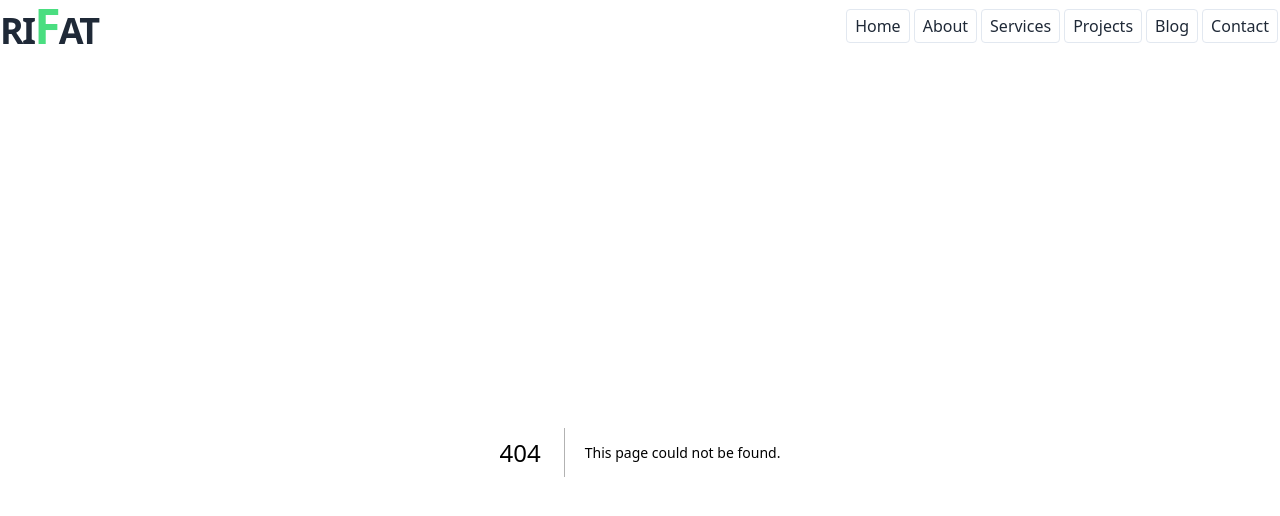
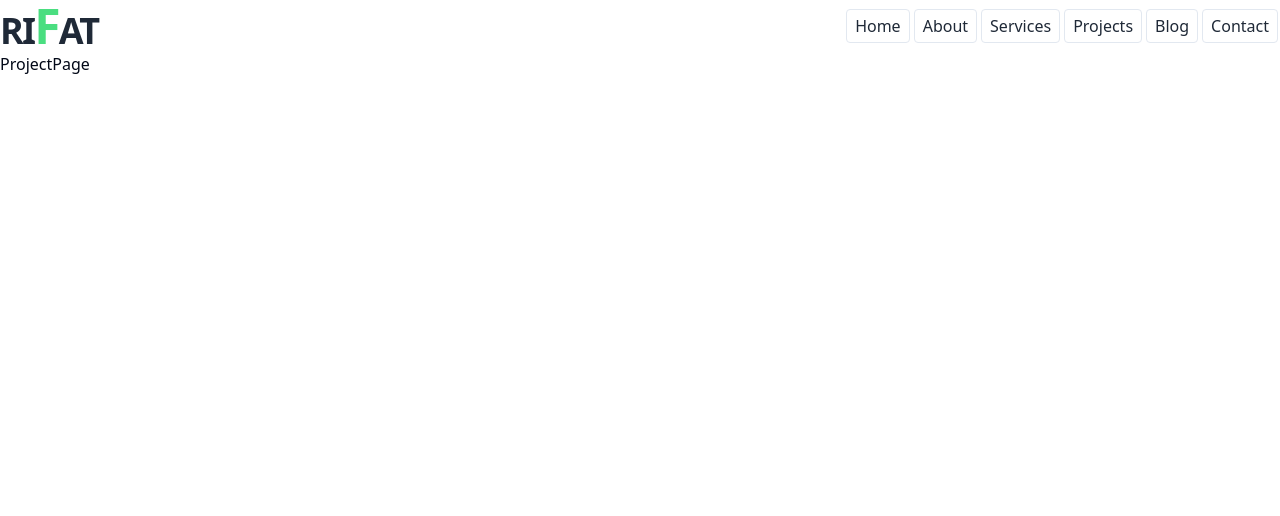
Before and after one commit to masumbillah360/rifat-portfolio, a Next.js app: page /projects in a window 1280 px wide. Before the commit this address had no page. Shown: the top 516 px of the page. Built offline with nearby package versions, Linux system fonts and the light colour scheme.

Commit message:
added project page starter

```diff
--- /dev/null
+++ b/app/projects/page.tsx
@@ -0,0 +1,9 @@
+import React from 'react'
+
+const ProjectPage = () => {
+  return (
+    <div>ProjectPage</div>
+  )
+}
+
+export default ProjectPage
```
